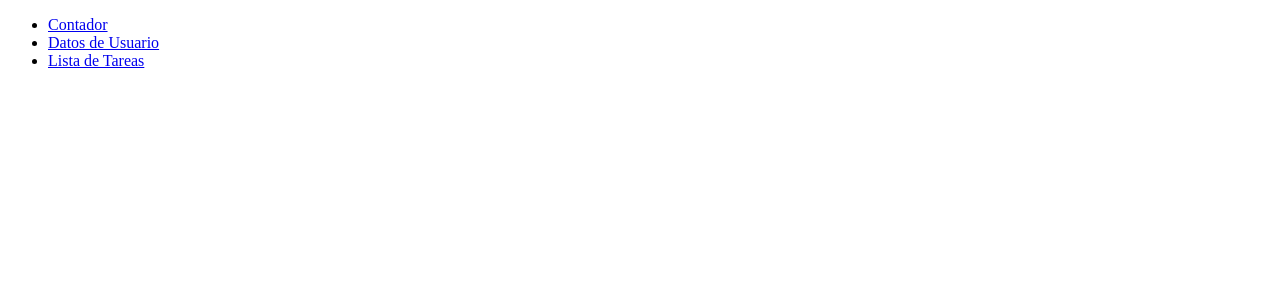
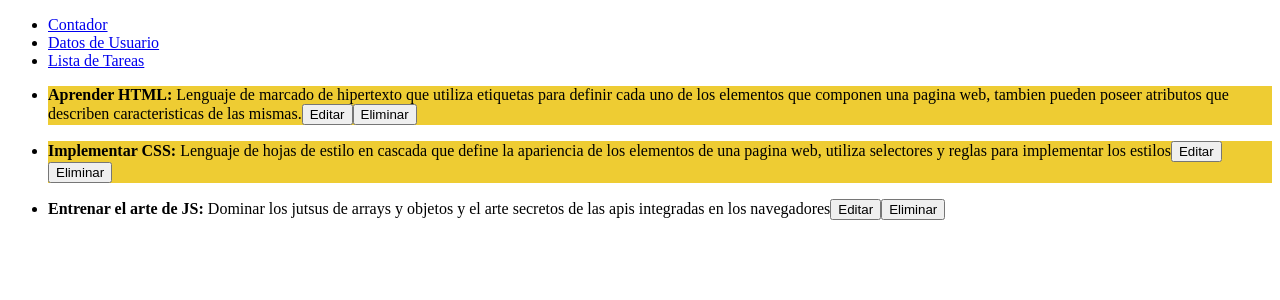
Before and after one commit to fpescar-lxv14/reactjs, a React (Vite) app: page /todos in a window 1280 px wide. Shown: the top 300 px of the page. Built offline with nearby package versions, Linux system fonts and the light colour scheme.

Commit message:
agregar componente lista de tareas

```diff
--- a/src/components/Todos/index.jsx
+++ b/src/components/Todos/index.jsx
@@ -1,6 +1,23 @@
+import { useSelector } from "react-redux"
+
 export default function Todos(){
+    const {todos, filtered} = useSelector(s => s.todos)
+    const data = filtered.length ? filtered : todos
     return(
     <>
+        <form action="">
 
+        </form>
+        <ul>
+            {data?.map(item => <ItemList key={item.id} {...item}/>)}
+        </ul>
     </>
 )}
+const ItemList = ({id,title, description,completed}) =>
+    <li id={"todo_"+id}>
+        <p style={{backgroundColor: completed ? "#ec3" : "underline"}}>
+            <strong>{title}: </strong> {description}
+            <button>Editar</button>
+            <button>Eliminar</button>
+        </p>
+    </li>
```
